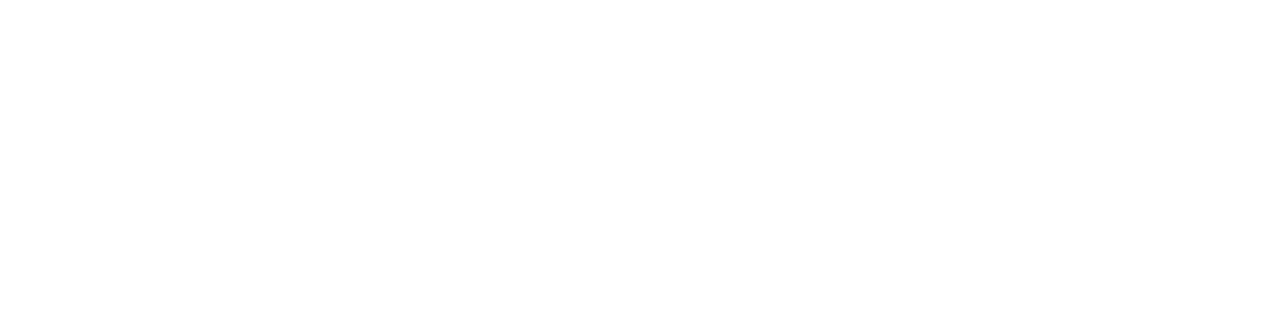
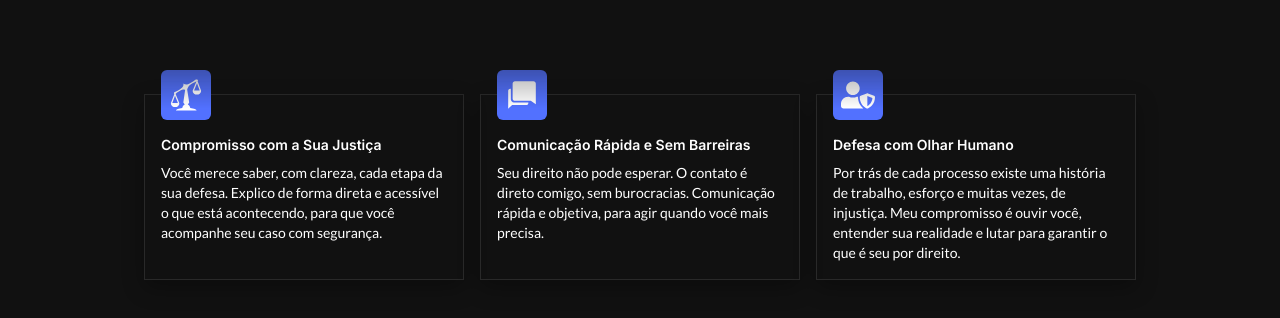
Before and after one commit to oliveiradniel/landingpage-advocacia-rafaela, a React (Vite) app: page / in a window 1280 px wide. Shown: the part 810-1128 px from the top of the page. Before the commit the page ends 800 px from the top, so only its background shows below. Built offline with nearby package versions, Linux system fonts and the light colour scheme; the HTML template or start-up script is replaced by a standard one.

Commit message:
feat: add WhyChooseMySection

```diff
--- a/src/App.tsx
+++ b/src/App.tsx
@@ -1,9 +1,11 @@
 import HeroSection from "./sections/HeroSection";
+import WhyChooseMySection from "./sections/WhyChooseMySection";
 
 function App() {
   return (
     <div>
       <HeroSection />
+      <WhyChooseMySection />
     </div>
   );
 }
--- a/src/assets/styles/index.css
+++ b/src/assets/styles/index.css
@@ -10,3 +10,7 @@
   --font-inter: "Inter", sans-serif;
   --font-lato: "Lato", sans-serif;
 }
+
+body {
+  color: #ffffff;
+}
--- a/src/sections/HeroSection.tsx
+++ b/src/sections/HeroSection.tsx
@@ -2,10 +2,10 @@
 
 export default function HeroSection() {
   return (
-    <div className="bg-black relative overflow-hidden">
+    <div className="bg-almost-black relative overflow-hidden">
       <div className="absolute top-[-20%] left-[-10%] w-[600px] h-[600px] bg-vivid-blue/10 blur-3xl pointer-events-none rounded-full z-10" />
 
-      <div className="absolute bottom-[-20%] right-[-10%] w-[600px] h-[600px] bg-vivid-blue/10 blur-3xl pointer-events-none rounded-full z-10" />
+      <div className="absolute bottom-[] right-[-10%] w-[600px] h-[600px] bg-vivid-blue/10 blur-3xl pointer-events-none rounded-full z-10" />
 
       <div className="min-h-screen bg-[url(/background.jpg)] mask-b-from-60%" />
 
@@ -13,17 +13,17 @@
 
       <header className="absolute inset-0 w-full h-20 items-center gap-2 flex p-4 px-8">
         <img src="/logo.png" alt="Logo" width={40} height={40} />
-        <p className="text-white font-bold font-lato">Rafaela Souza</p>
+        <p className="font-bold font-lato">Rafaela Souza</p>
       </header>
 
       <main className="flex items-center justify-center absolute inset-0">
         <div className="max-w-[700px]">
-          <h1 className="text-[44px] text-white font-bold">
+          <h1 className="text-[44px] font-bold">
             <span className="block text-vivid-blue">Defesa Trabalhista</span>
             Especializada em proteger seus direitos como trabalhador.
           </h1>
 
-          <p className="text-white mt-4 font-lato">
+          <p className="mt-4 font-lato">
             Com 8 anos de atuação dedicada à defesa dos{" "}
             <span className="text-vivid-blue font-bold">
               direitos dos trabalhadores
@@ -35,7 +35,7 @@
 
           <button
             type="button"
-            className="bg-vivid-blue p-4 mt-8 text-white font-bold rounded-md flex items-center gap-2 cursor-pointer hover:bg-vivid-blue/90 transition-colors duration-300 ease-in-out shadow-[0_8px_20px_rgba(0,0,0,0.3)]"
+            className="bg-vivid-blue p-4 mt-8 font-bold rounded-md flex items-center gap-2 cursor-pointer hover:bg-vivid-blue/90 transition-colors duration-300 ease-in-out shadow-[0_8px_20px_rgba(0,0,0,0.3)]"
           >
             <FaWhatsapp size={22} />
             Entre em contato e saiba seus direitos
--- /dev/null
+++ b/src/sections/WhyChooseMySection.tsx
@@ -0,0 +1,56 @@
+import { FaUserShield } from "react-icons/fa";
+import { GiInjustice } from "react-icons/gi";
+import { IoMdChatbubbles } from "react-icons/io";
+
+export default function WhyChooseMySection() {
+  return (
+    <div className="bg-almost-black">
+      <div className=" pt-26 pb-26 mask-t-from-70% flex justify-center gap-4">
+        <div className="flex flex-col border border-white/10 p-4 max-w-[320px] gap-2 pt-10 relative shadow-[0_8px_20px_rgba(0,0,0,0.3)]">
+          <div className="absolute top-0 bg-vivid-blue p-2 rounded-md translate-y-[-50%]">
+            <GiInjustice size={34} />
+          </div>
+
+          <h3 className="font-inter font-semibold text-sm">
+            Compromisso com a Sua Justiça
+          </h3>
+          <p className="font-lato text-sm">
+            Você merece saber, com clareza, cada etapa da sua defesa. Explico de
+            forma direta e acessível o que está acontecendo, para que você
+            acompanhe seu caso com segurança.
+          </p>
+        </div>
+
+        <div className="flex flex-col border border-white/10 p-4 max-w-[320px] gap-2 pt-10 relative shadow-[0_8px_20px_rgba(0,0,0,0.3)]">
+          <div className="absolute top-0 bg-vivid-blue p-2 rounded-md translate-y-[-50%]">
+            <IoMdChatbubbles size={34} />
+          </div>
+
+          <h3 className="font-inter font-semibold text-sm">
+            Comunicação Rápida e Sem Barreiras
+          </h3>
+          <p className="font-lato text-sm">
+            Seu direito não pode esperar. O contato é direto comigo, sem
+            burocracias. Comunicação rápida e objetiva, para agir quando você
+            mais precisa.
+          </p>
+        </div>
+
+        <div className="flex flex-col border border-white/10 p-4 max-w-[320px] gap-2 pt-10 relative shadow-[0_8px_20px_rgba(0,0,0,0.3)]">
+          <div className="absolute top-0 bg-vivid-blue p-2 rounded-md translate-y-[-50%]">
+            <FaUserShield size={34} />
+          </div>
+
+          <h3 className="font-inter font-semibold text-sm">
+            Defesa com Olhar Humano
+          </h3>
+          <p className="font-lato text-sm">
+            Por trás de cada processo existe uma história de trabalho, esforço e
+            muitas vezes, de injustiça. Meu compromisso é ouvir você, entender
+            sua realidade e lutar para garantir o que é seu por direito.
+          </p>
+        </div>
+      </div>
+    </div>
+  );
+}
```
